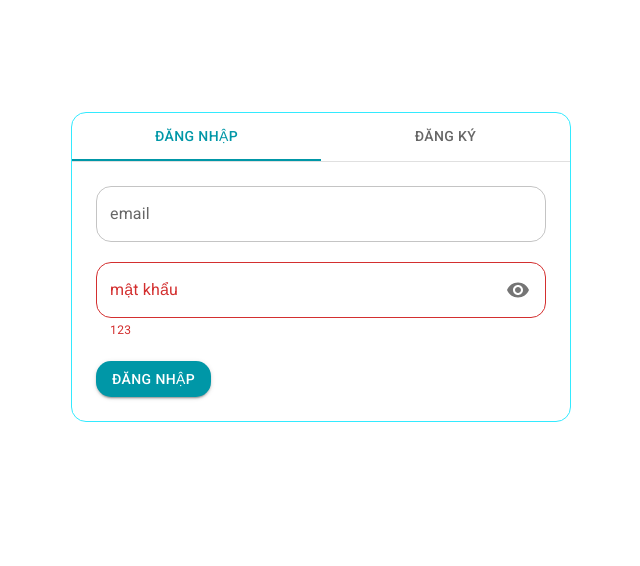
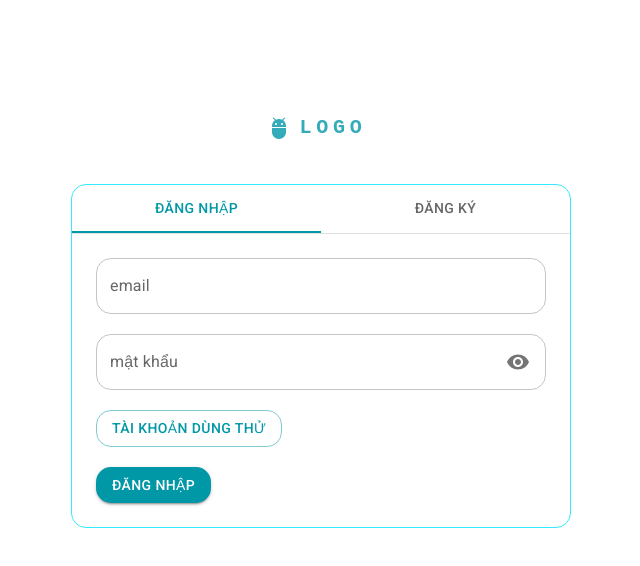
Before and after one commit to vulebaolong/FE_JobLong, a Next.js app: page /auth/1 in a window 1280 px wide. Shown: the top 566 px of the page, without its empty margins (319-959 px from the left). Built offline with nearby package versions, Linux system fonts and the light colour scheme; a web font is replaced by a local one.

Commit message:
autofield login

```diff
--- a/package.json
+++ b/package.json
@@ -25,14 +25,13 @@
     "react-dom": "^18",
     "react-number-format": "^5.3.1",
     "react-redux": "^8.1.3",
-    "react-swipeable-views-react-18-fix": "^0.14.1",
+    "react-toastify": "^9.1.3",
     "yup": "^1.3.2"
   },
   "devDependencies": {
     "@types/node": "^20",
     "@types/react": "^18",
     "@types/react-dom": "^18",
-    "@types/react-swipeable-views": "^0.13.5",
     "autoprefixer": "^10.0.1",
     "eslint": "^8",
     "eslint-config-next": "14.0.3",
--- /dev/null
+++ b/src/api/authApi.tsx
@@ -0,0 +1,8 @@
+import { ILoginRequest } from "@/interface/auth";
+import axios from "axios";
+
+export const authApi = {
+    login: (loginRequest: ILoginRequest) => {
+        return axios.post(`/auth/login`, loginRequest);
+    },
+};
--- a/src/app/auth/layout.tsx
+++ b/src/app/auth/layout.tsx
@@ -1,7 +1,12 @@
-export default function Layout({ children }: { children: React.ReactNode }) {
+
+import Logo from "@/components/header/Logo"
+import { ReactNode } from "react";
+
+export default function Layout({ children }: { children: ReactNode }) {
     return (
-        <div className="w-screen flex justify-center pt-28">
-            <div className=" w-[500px] border border-[rgb(51,234,255)] rounded-[15px] overflow-hidden">{children}</div>
+        <div className="w-screen flex flex-col items-center gap-10 justify-center pt-28">
+                <Logo />
+                <div className=" w-[500px] border border-[rgb(51,234,255)] rounded-[15px] overflow-hidden">{children}</div>
         </div>
     );
 }
--- a/src/app/layout.tsx
+++ b/src/app/layout.tsx
@@ -1,13 +1,12 @@
 import type { Metadata } from "next";
 import { Inter } from "next/font/google";
 import "./globals.css";
-import ThemeRegistry from "@/provider/ThemeRegistry";
 import "@/api/apiConfig";
-import { ReduxProvider } from "@/provider/ReduxProvider";
 import "@fontsource/roboto/300.css";
 import "@fontsource/roboto/400.css";
 import "@fontsource/roboto/500.css";
 import "@fontsource/roboto/700.css";
+import Provider from "./provider";
 
 const inter = Inter({ subsets: ["latin"] });
 
@@ -20,9 +19,9 @@ export default function RootLayout({ children }: { children: React.ReactNode })
     return (
         <html lang="en">
             <body className={inter.className}>
-                <ReduxProvider>
-                    <ThemeRegistry options={{ key: "mui" }}>{children}</ThemeRegistry>
-                </ReduxProvider>
+                <Provider>
+                    {children}
+                </Provider>
             </body>
         </html>
     );
--- /dev/null
+++ b/src/app/provider.tsx
@@ -0,0 +1,16 @@
+import { ReduxProvider } from "@/provider/ReduxProvider"
+import ThemeRegistry from "@/provider/ThemeRegistry"
+import ToastProvider from "@/provider/ToastProvider"
+import { ReactNode } from "react"
+
+function Provider({ children }: { children: ReactNode }) {
+    return (
+        <ReduxProvider>
+            <ToastProvider />
+            <ThemeRegistry options={{ key: "mui" }}>
+                {children}
+            </ThemeRegistry>
+        </ReduxProvider>
+    )
+}
+export default Provider
--- /dev/null
+++ b/src/components/InputNumber/InputNumber.tsx
@@ -0,0 +1,48 @@
+import { Visibility, VisibilityOff } from "@mui/icons-material";
+import { IconButton, InputAdornment, TextField } from "@mui/material";
+import { MouseEvent, useState } from "react";
+
+type TextFieldProps = React.ComponentProps<typeof TextField>;
+
+interface InputNumberProps extends TextFieldProps {
+    password?: boolean;
+}
+
+function InputNumber({ password, ...props }: InputNumberProps) {
+    const [showPassword, setShowPassword] = useState(false);
+    const handleClickShowPassword = () => setShowPassword((show) => !show);
+    const handleMouseDownPassword = (event: MouseEvent<HTMLButtonElement>) => {
+        event.preventDefault();
+    };
+
+    const inputProps = password
+        ? {
+            endAdornment: (
+                <InputAdornment position="end">
+                    <IconButton
+                        aria-label="toggle password visibility"
+                        onClick={handleClickShowPassword}
+                        onMouseDown={handleMouseDownPassword}
+                        edge="end"
+                        size="small"
+                    >
+                        {showPassword ? <VisibilityOff /> : <Visibility />}
+                    </IconButton>
+                </InputAdornment>
+            ),
+        }
+        : {};
+
+    return (
+        <form>
+            <TextField
+                {...props}
+                type={showPassword && password ? "text" : "password"}
+                InputProps={inputProps}
+                autoComplete="off"
+            />
+        </form>
+    );
+}
+
+export default InputNumber;
--- a/src/components/auth/FormLogin.tsx
+++ b/src/components/auth/FormLogin.tsx
@@ -1,57 +1,71 @@
-import { Visibility, VisibilityOff } from "@mui/icons-material";
-import { Button, IconButton, InputAdornment, TextField } from "@mui/material"
+import "@/api/apiConfig";
+
+
+import { Button, TextField } from "@mui/material"
 import { useFormik } from "formik";
-import { MouseEvent, useState } from "react";
+import InputNumber from "../InputNumber/InputNumber";
+import * as Yup from "yup";
+import { authApi } from "@/api/authApi";
+import { ILoginRequest } from "@/interface/auth";
+import { toast } from "react-toastify";
+import { toastSuccess } from "@/provider/ToastProvider";
 
 function FormLogin() {
-    const [showPassword, setShowPassword] = useState(false);
-
-    const handleClickShowPassword = () => setShowPassword((show) => !show);
-
-    const handleMouseDownPassword = (event: MouseEvent<HTMLButtonElement>) => {
-        event.preventDefault();
-    };
 
     const formLogin = useFormik({
         initialValues: {
             email: '',
+            password: ''
         },
-        onSubmit: values => {
-            console.log(values);
+        validationSchema: Yup.object({
+            email: Yup.string().required("Vui lòng nhập email").email("Vui lòng nhập đúng định dạng email"),
+            password: Yup.string().required("Vui lòng nhập password")
+        }),
+        onSubmit: async (values) => {
+            const loginRequest: ILoginRequest = {
+                username: values.email,
+                password: values.password
+            }
+            const { data } = await authApi.login(loginRequest)
+            console.log(data);
+            toastSuccess("Đăng nhập thành công")
         },
     });
+
+    const handleAutoField = () => {
+        formLogin.setValues({
+            email: 'vulebaolongdeptrai@gmail.com',
+            password: '123456'
+        })
+    }
+
     return (
         <div className="space-y-5">
             <TextField
                 name="email"
                 label="email"
+                value={formLogin.values.email}
                 variant="outlined"
                 fullWidth
                 onChange={formLogin.handleChange}
+                error={formLogin.errors.email ? true : false && formLogin.touched.email}
+                helperText={formLogin.errors.email}
             />
-            <TextField
+            <InputNumber
                 name="password"
                 label="mật khẩu"
+                value={formLogin.values.password}
                 variant="outlined"
                 fullWidth
                 onChange={formLogin.handleChange}
-                type={showPassword ? "text" : "password"}
-                InputProps={{
-                    endAdornment: <InputAdornment position="end">
-                        <IconButton
-                            aria-label="toggle password visibility"
-                            onClick={handleClickShowPassword}
-                            onMouseDown={handleMouseDownPassword}
-                            edge="end"
-                            size="small"
-                        >
-                            {showPassword ? <VisibilityOff /> : <Visibility />}
-                        </IconButton>
-                    </InputAdornment>
-                }}
-                error={true}
-                helperText={'123'}
+                password
+                error={formLogin.errors.password ? true : false && formLogin.touched.password}
+                helperText={formLogin.errors.password}
             />
+            <div >
+                <Button onClick={handleAutoField} type="button" variant="outlined">Tài khoản dùng thử</Button>
+            </div>
+
             <Button onClick={formLogin.submitForm} variant="contained">Đăng nhập</Button>
         </div>
     )
--- a/src/components/auth/FormRegister.tsx
+++ b/src/components/auth/FormRegister.tsx
@@ -52,12 +52,11 @@ function FormRegister() {
                     variant="outlined"
                 />
                 <FormControl className="basis-1/2">
-                    <InputLabel id="demo-simple-select-label">Giới tính</InputLabel>
+                    <InputLabel id="age">Giới tính</InputLabel>
                     <Select
-                        labelId="demo-simple-select-label"
-                        id="demo-simple-select"
+                        labelId="age"
                         value={age}
-                        label="Age"
+                        label="Giới tính"
                         onChange={handleChange}
                     >
                         <MenuItem value={10}>Nam</MenuItem>
@@ -65,6 +64,7 @@ function FormRegister() {
                     </Select>
                 </FormControl>
             </div>
+
             <TextField id="outlined-basic" label="Địa chỉ" variant="outlined" fullWidth />
             <Button variant="contained">Đăng ký</Button>
         </div>
--- a/src/components/header/Logo.tsx
+++ b/src/components/header/Logo.tsx
@@ -1,11 +1,21 @@
+"use client"
 import { Typography } from "@mui/material";
 import AdbIcon from "@mui/icons-material/Adb";
 import Link from "next/link";
+import { useEffect, useState } from "react";
 
 function Logo() {
+    const [isClient, setIsClient] = useState(false)
+    useEffect(() => {
+        setIsClient(true)
+    }, [])
+
     return (
-        <Link href={"/"} className="flex items-center gap-2 mr-2">
-            <AdbIcon sx={{ color: (theme) => theme.palette.primary.light }} />
+        <>
+            {isClient && <Link href={"/"} className="flex items-center gap-2 mr-2">
+                <AdbIcon sx={{
+                    color: (theme) => theme.palette.primary.light
+                }} />
                 <Typography
                     variant="h6"
                     noWrap
@@ -19,7 +29,9 @@ function Logo() {
                 >
                     LOGO
                 </Typography>
-        </Link>
+            </Link>}
+
+        </>
     );
 }
 export default Logo;
--- /dev/null
+++ b/src/interface/auth.ts
@@ -0,0 +1,4 @@
+export interface ILoginRequest {
+    username: string
+    password: string
+}
--- /dev/null
+++ b/src/provider/ToastProvider.tsx
@@ -0,0 +1,32 @@
+import { ToastContainer, ToastPosition } from 'react-toastify';
+import 'react-toastify/dist/ReactToastify.css';
+import { toast } from 'react-toastify';
+
+export default function ToastProvider() {
+    return <ToastContainer
+        autoClose={5000}
+        hideProgressBar={false}
+        newestOnTop={false}
+        closeOnClick
+        rtl={false}
+        pauseOnFocusLoss
+        draggable={false}
+        pauseOnHover
+        theme="colored" />;
+}
+
+export const toastSuccess = (message: string, position: ToastPosition = 'bottom-left') => {
+    toast.success(message, { position });
+};
+
+export const toastError = (message: string, position: ToastPosition = 'bottom-left') => {
+    toast.error(message, { position });
+};
+
+export const toastWarning = (message: string, position: ToastPosition = 'bottom-left') => {
+    toast.warn(message, { position });
+};
+
+export const toastInfo = (message: string, position: ToastPosition = 'bottom-left') => {
+    toast.info(message, { position });
+}
```
Also changed, not shown: 1 other file (tests, documents, lock files or other folders). Lines whose indentation alone changed are shown as unchanged.
